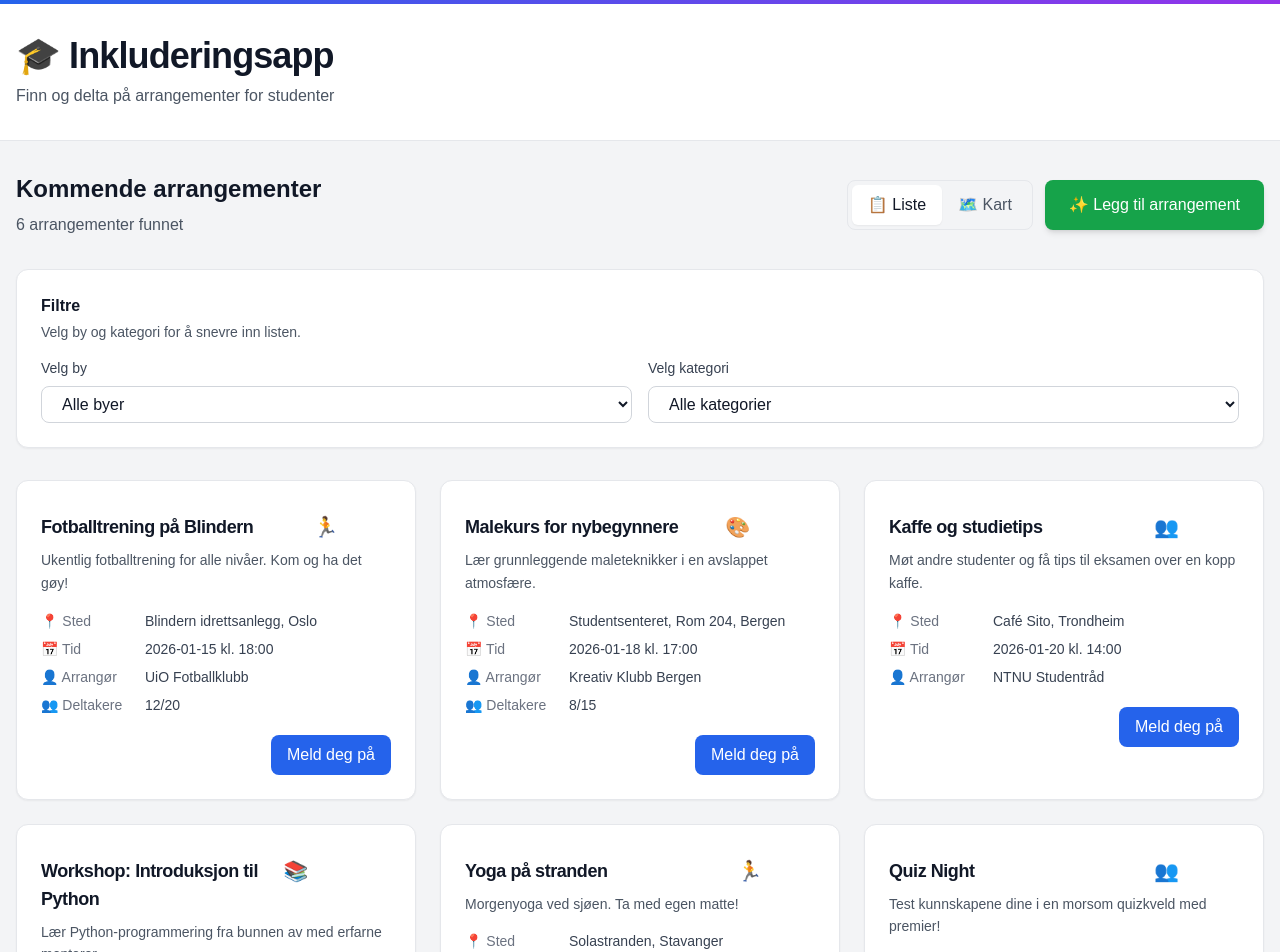
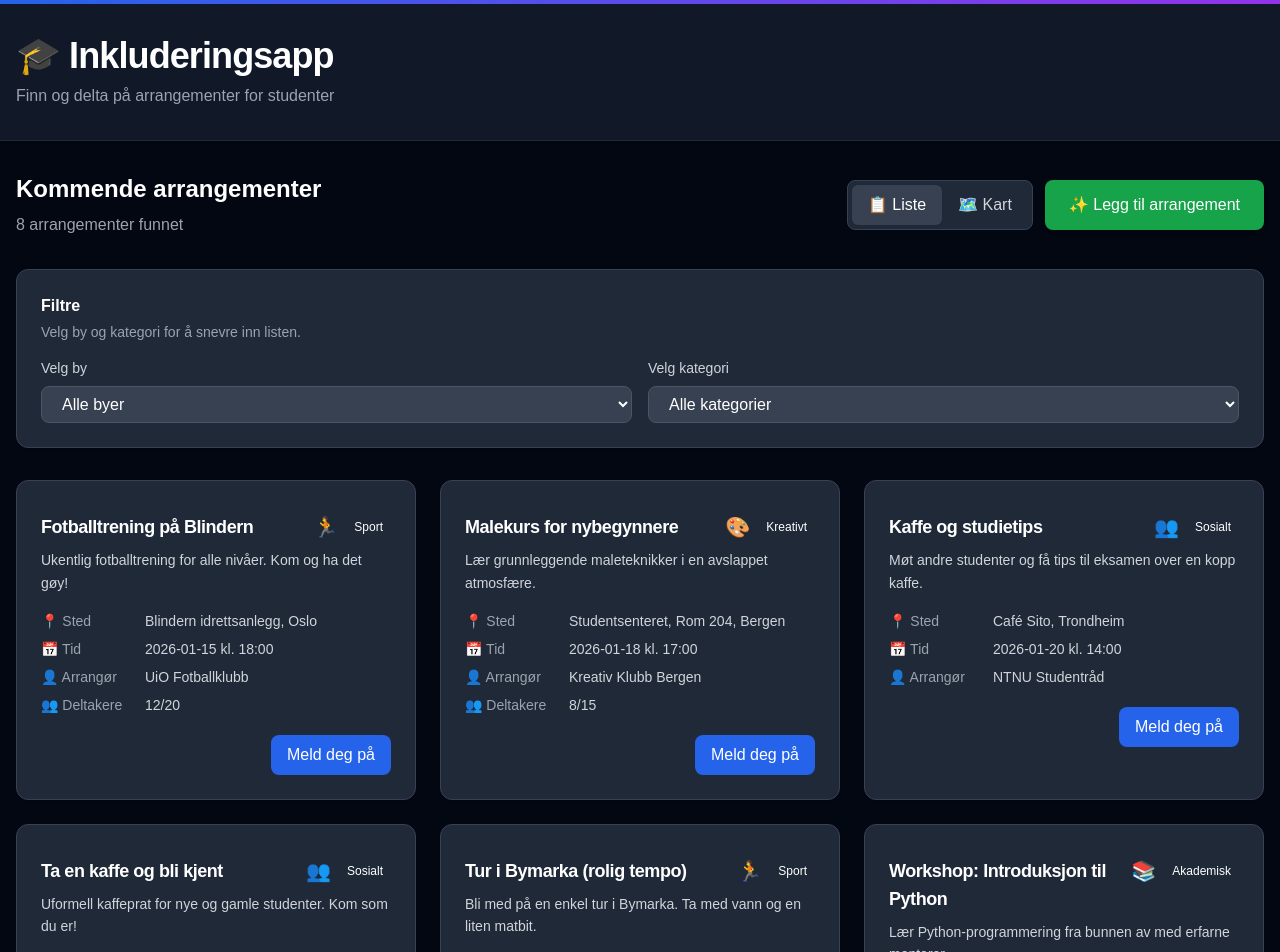
Before and after one commit to Evollum/inkluderingsapp, a Next.js app: page / in a window 1280 px wide. Shown: the top 952 px of the page. Built offline with nearby package versions, Linux system fonts and the light colour scheme.

Commit message:
Add sample events and default dark theme

```diff
--- a/src/app/globals.css
+++ b/src/app/globals.css
@@ -5,6 +5,11 @@
 :root {
   --background: #ffffff;
   --foreground: #171717;
+}
+
+.dark {
+  --background: #0a0a0a;
+  --foreground: #ededed;
 }
 
 @media (prefers-color-scheme: dark) {
--- a/src/app/layout.tsx
+++ b/src/app/layout.tsx
@@ -13,8 +13,8 @@ export default function RootLayout({
   children: React.ReactNode;
 }>) {
   return (
-    <html lang="no">
-      <body className="antialiased">
+    <html lang="no" className="dark">
+      <body className="min-h-screen bg-gray-950 text-gray-100 antialiased">
         {children}
       </body>
     </html>
--- a/src/app/page.tsx
+++ b/src/app/page.tsx
@@ -51,6 +51,34 @@ const SAMPLE_EVENTS: Event[] = [
     organizer: 'NTNU Studentråd',
     currentParticipants: 25,
     coordinates: { lat: 63.4305, lng: 10.3951 },
+  },
+  {
+    id: '7',
+    title: 'Ta en kaffe og bli kjent',
+    description: 'Uformell kaffeprat for nye og gamle studenter. Kom som du er!',
+    category: 'social',
+    city: 'Trondheim',
+    date: '2026-01-16',
+    time: '12:30',
+    location: 'Dromedar Kaffebar',
+    organizer: 'Ola Nordmann',
+    maxParticipants: 8,
+    currentParticipants: 3,
+    coordinates: { lat: 63.4316, lng: 10.3929 },
+  },
+  {
+    id: '8',
+    title: 'Tur i Bymarka (rolig tempo)',
+    description: 'Bli med på en enkel tur i Bymarka. Ta med vann og en liten matbit.',
+    category: 'sport',
+    city: 'Trondheim',
+    date: '2026-01-24',
+    time: '11:00',
+    location: 'Skistua, Bymarka',
+    organizer: 'Kari Nordmann',
+    maxParticipants: 12,
+    currentParticipants: 5,
+    coordinates: { lat: 63.4047, lng: 10.2962 },
   },
   {
     id: '4',
--- a/tailwind.config.ts
+++ b/tailwind.config.ts
@@ -1,6 +1,7 @@
 import type { Config } from "tailwindcss";
 
 export default {
+  darkMode: "class",
   content: [
     "./src/pages/**/*.{js,ts,jsx,tsx,mdx}",
     "./src/components/**/*.{js,ts,jsx,tsx,mdx}",
```
